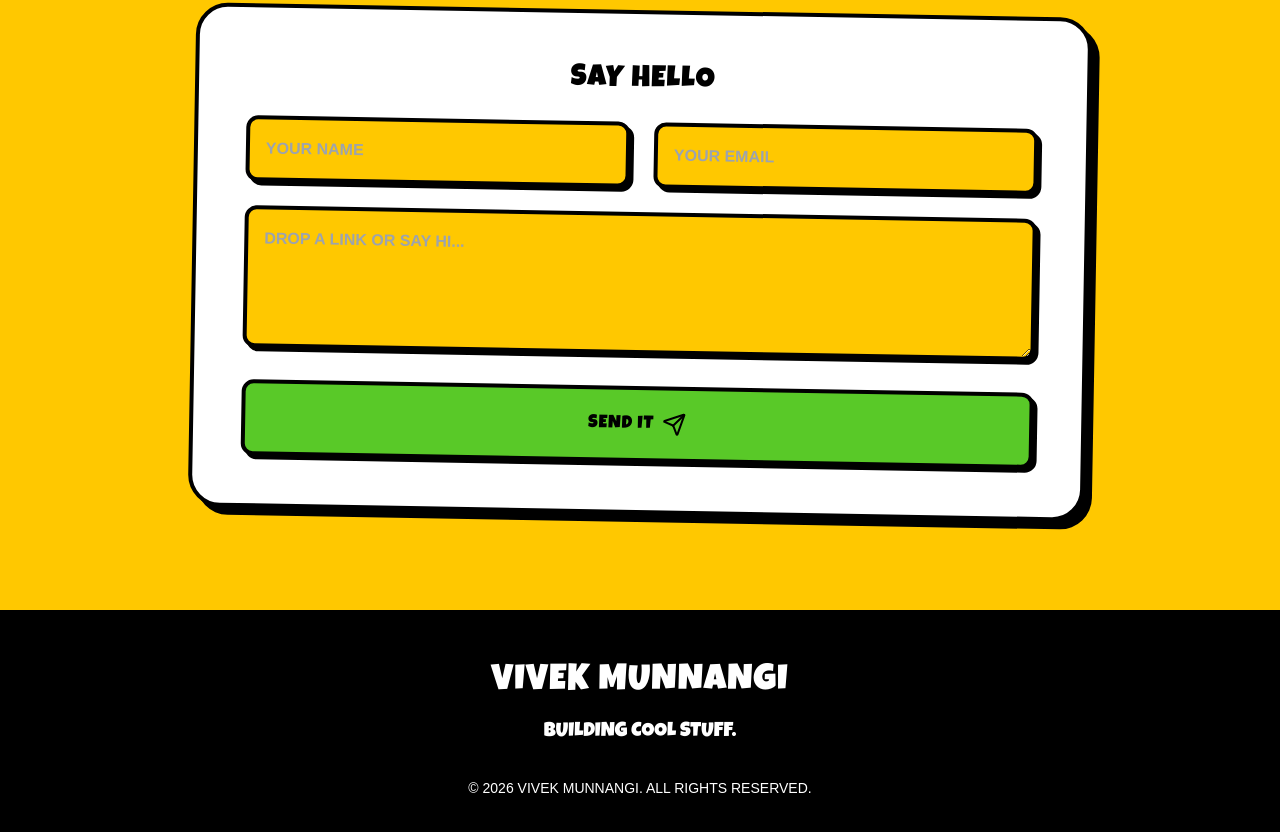
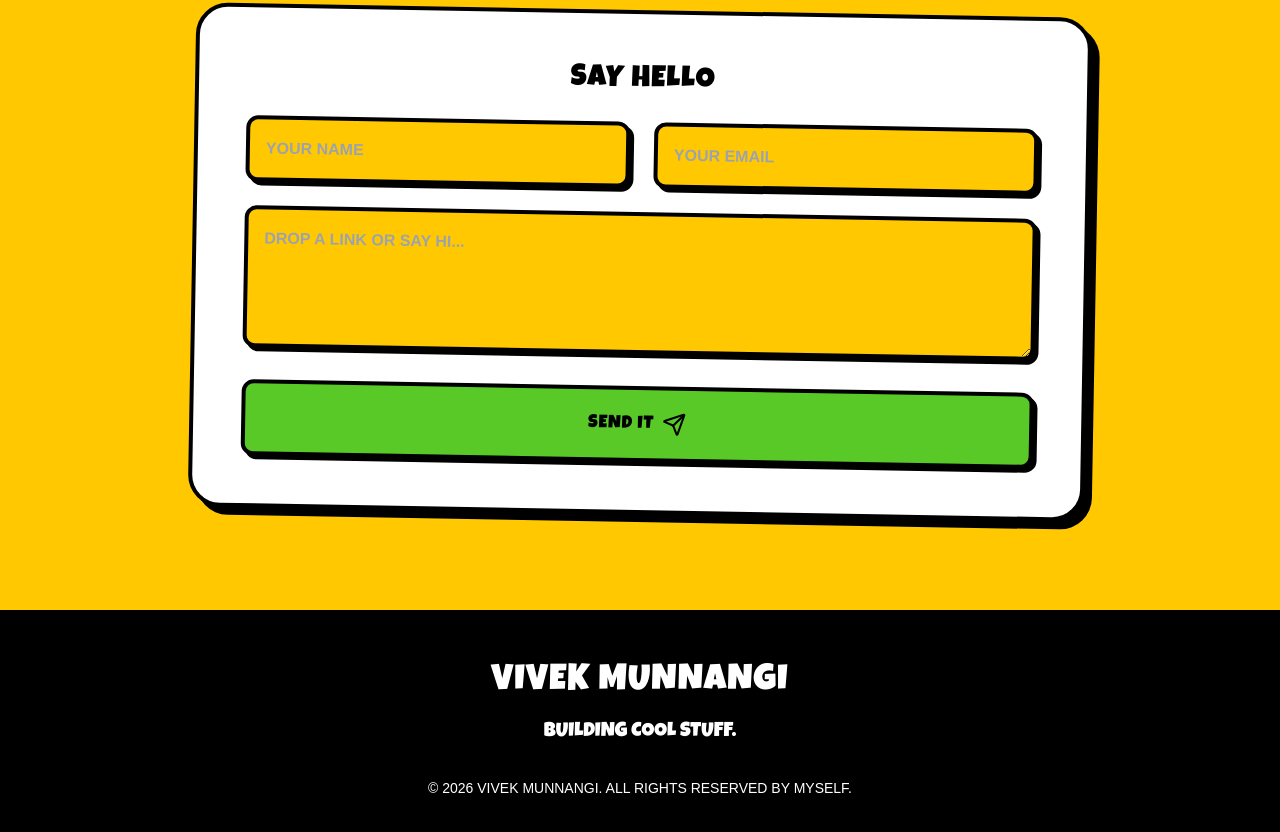
Before and after one commit to munnangivivek/portfolio, a React (Vite) app: page / in a window 1280 px wide. Shown: the part 8006-8838 px from the top of the page. Built offline with nearby package versions, Linux system fonts and the light colour scheme; a web font is replaced by a local one.

Commit message:
Update footer copyright text

```diff
--- a/src/components/Footer.jsx
+++ b/src/components/Footer.jsx
@@ -3,7 +3,7 @@ const Footer = () => {
         <footer className="py-12 bg-comic-black text-center text-comic-white border-t-4 border-comic-black relative z-20 snap-start">
             <h2 className="text-4xl font-comic mb-4">VIVEK MUNNANGI</h2>
             <p className="font-comic text-xl text-comic-white/60 mb-8">BUILDING COOL STUFF.</p>
-            <p className="font-body text-sm text-comic-white/40">&copy; {new Date().getFullYear()} VIVEK MUNNANGI. ALL RIGHTS RESERVED.</p>
+            <p className="font-body text-sm text-comic-white/40">&copy; {new Date().getFullYear()} VIVEK MUNNANGI. ALL RIGHTS RESERVED BY MYSELF.</p>
         </footer>
     );
 };
```
